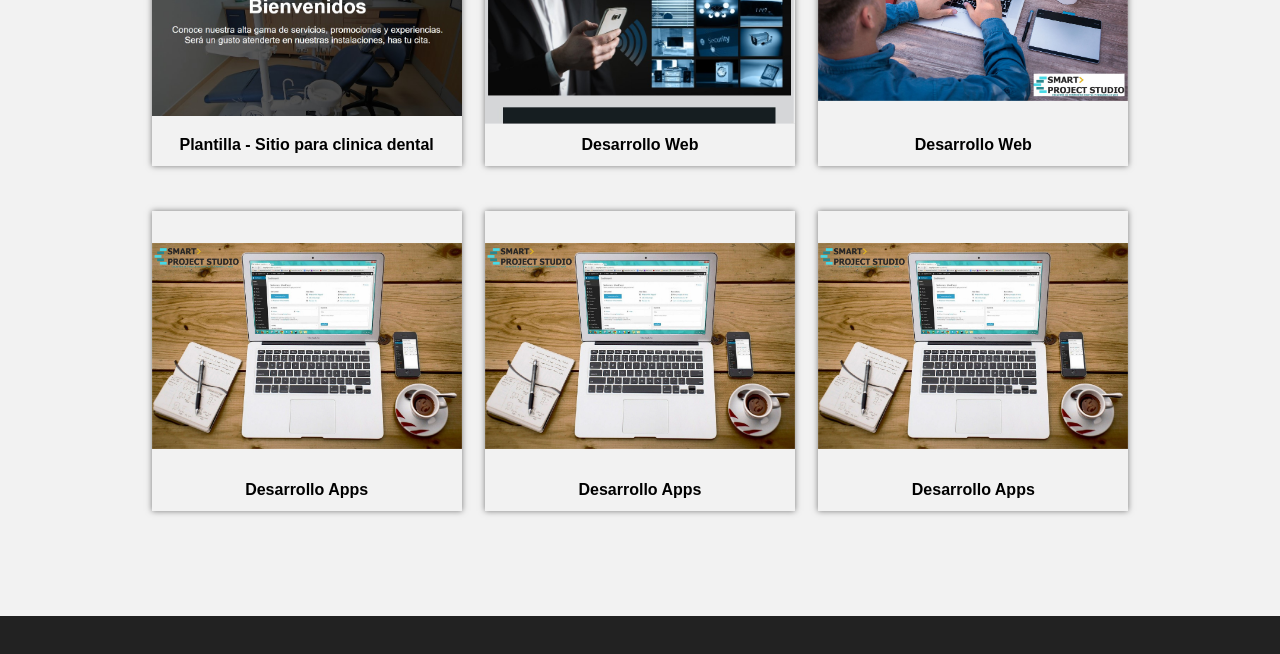
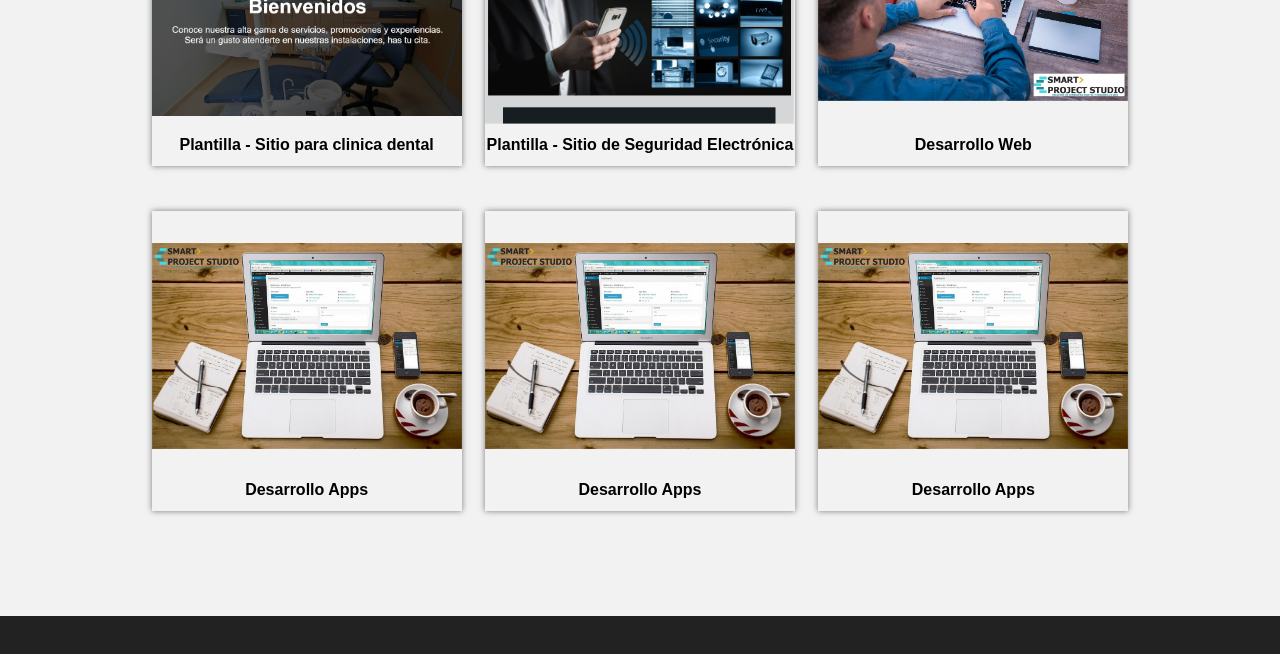
Before and after one commit to josue7mg/demosps, a plain HTML site: page index.html in a window 1280 px wide. Shown: the part 2480-3134 px from the top of the page. Drawn offline with Linux system fonts and the light colour scheme; some icons are missing.

Commit message:
Add files via upload

```diff
--- a/index.html
+++ b/index.html
@@ -155,7 +155,7 @@
 					 	<a href="https://plantilla-seguridad-electronica.netlify.app/"><img src="img/DesarrolloWeb-Seguridad-Electronica-Plantilla.jpg"></a>
 					 </div>
 					 <div class="textos-contenido">
-					 	<h4>Desarrollo Web</h4>
+					 	<h4>Plantilla - Sitio de Seguridad Electrónica</h4>
 					 </div>
 				</div>
 				<div class="cont-work  desarrollow">
```
